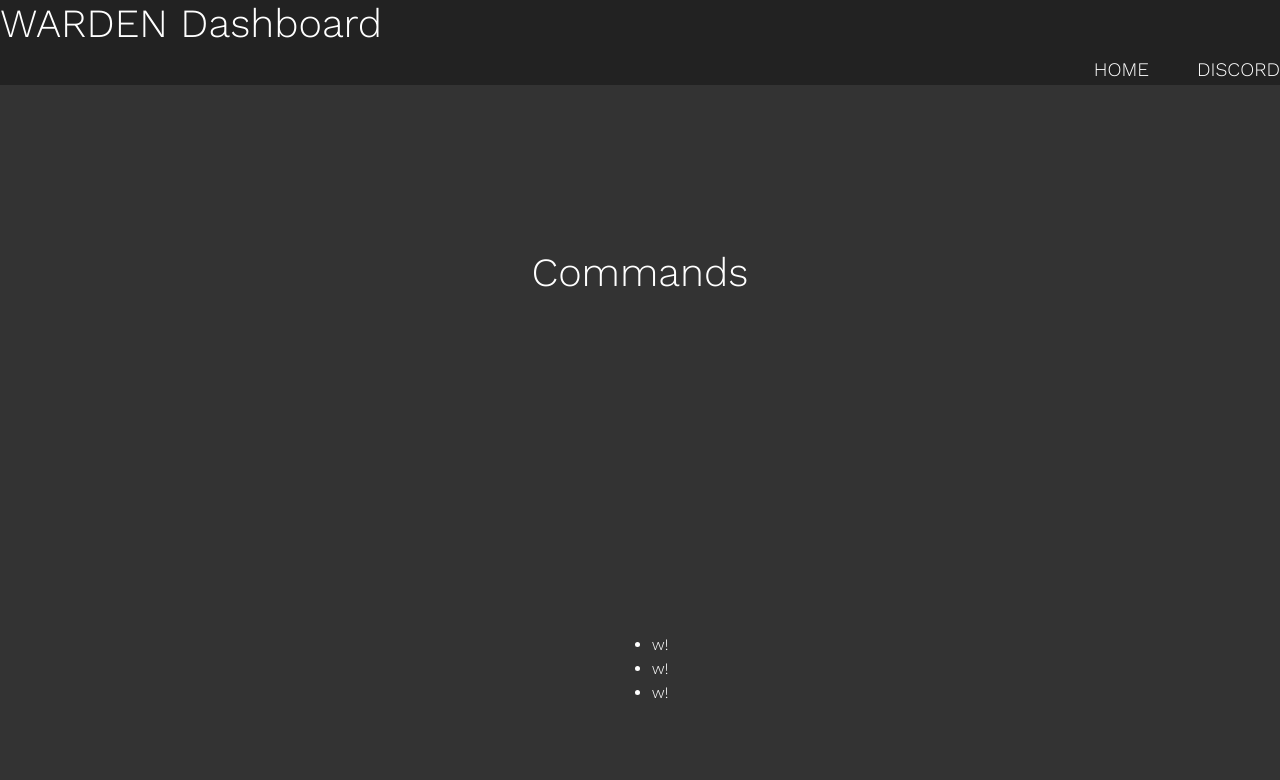
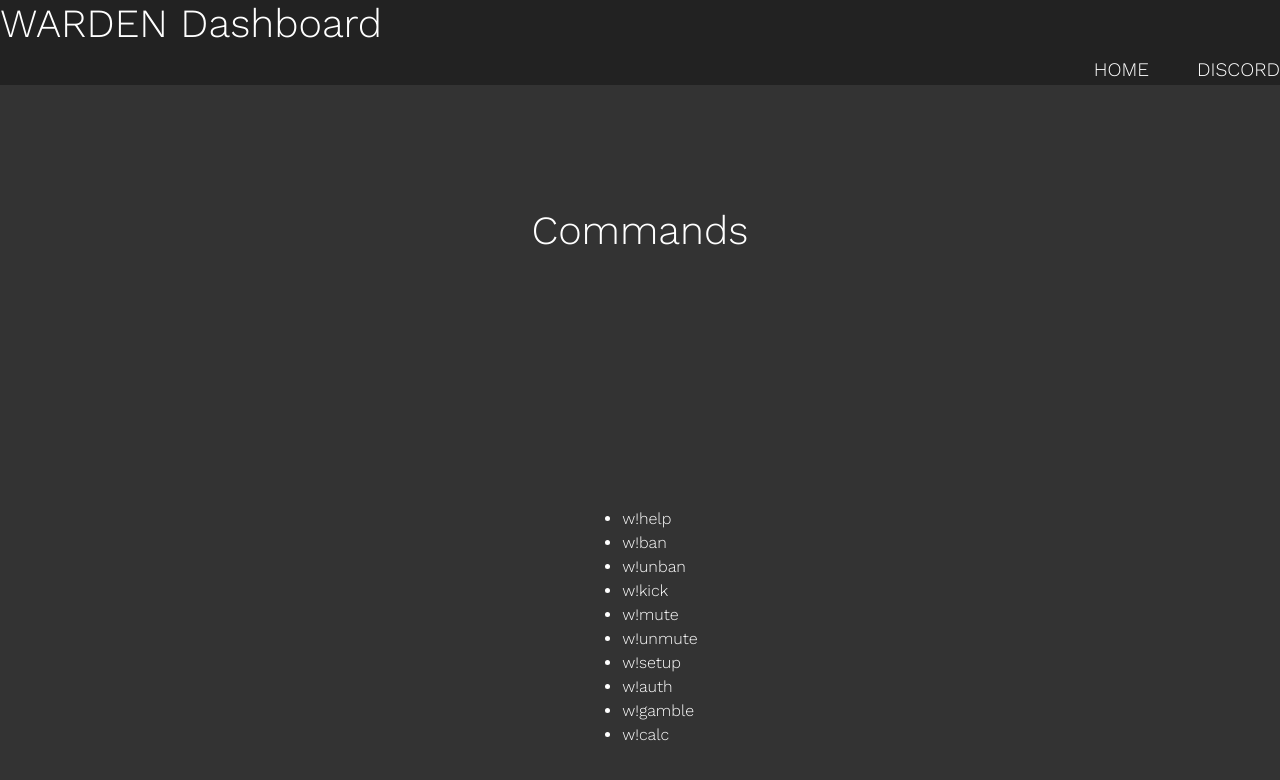
Before and after one commit to RG2N/Warden-Site, a plain HTML site: page index.html in a window 1280 px wide. Drawn offline with nearby package versions, Linux system fonts and the light colour scheme.

Commit message:
Update index.html

```diff
--- a/index.html
+++ b/index.html
@@ -24,9 +24,16 @@
     <div class="content">
       <h1 style="color: white;">Commands</h1>
       <ul style="color: white;">
-        <li>w!</li>
-        <li>w!</li>
-        <li>w!</li>
+        <li>w!help</li>
+        <li>w!ban</li>
+        <li>w!unban</li>
+        <li>w!kick</li>
+        <li>w!mute</li>
+        <li>w!unmute</li>
+        <li>w!setup</li>
+        <li>w!auth</li>
+        <li>w!gamble</li>
+        <li>w!calc</li>
       </ul>
     </div>
   </body>
```
